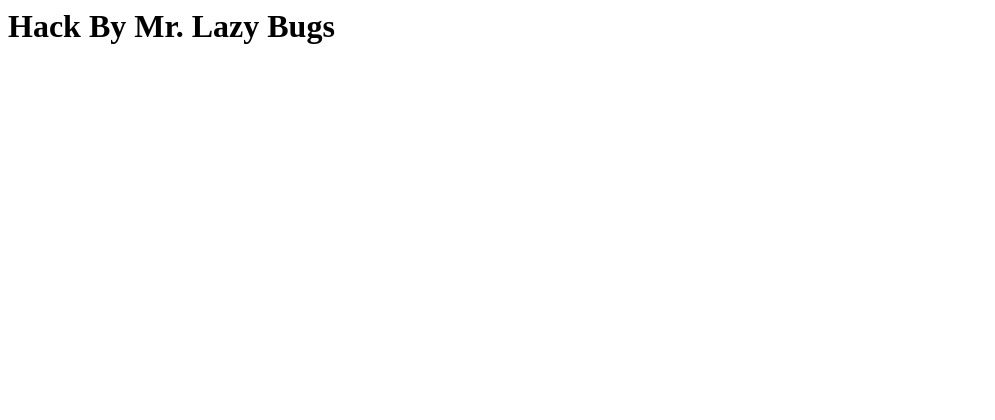
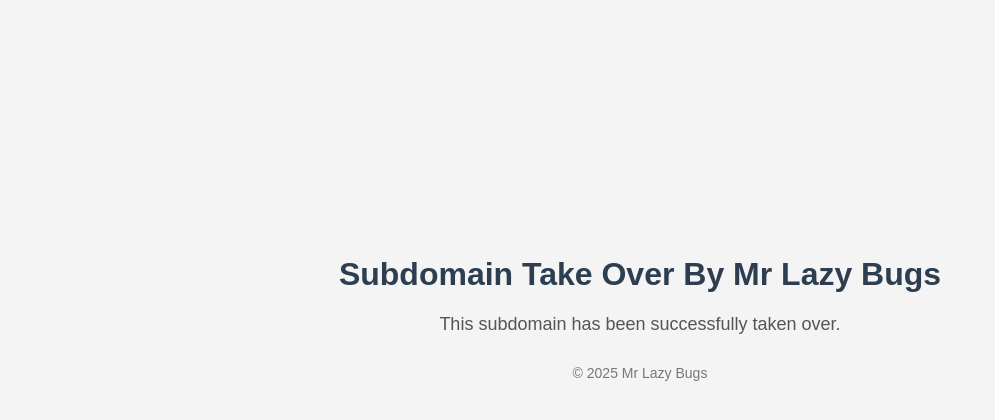
Before and after one commit to bugsrootx0/subdomiantakeover, a plain HTML site: page index.html in a window 1280 px wide. Shown: the whole page, without its empty margins (0-995 px from the left). Drawn offline with Linux system fonts and the light colour scheme.

Commit message:
index.html

```diff
--- a/index.html
+++ b/index.html
@@ -1 +1,35 @@
-<h1>Hack By Mr. Lazy Bugs</h2>
+<!DOCTYPE html>
+<html lang="en">
+<head>
+    <meta charset="UTF-8">
+    <meta name="viewport" content="width=device-width, initial-scale=1.0">
+    <title>Subdomain Take Over By Mr Lazy Bugs</title>
+    <style>
+        body {
+            font-family: Arial, sans-serif;
+            text-align: center;
+            background-color: #f4f4f4;
+            margin: 0;
+            padding: 0;
+        }
+        h1 {
+            color: #2c3e50;
+            margin-top: 20%;
+        }
+        p {
+            color: #555;
+            font-size: 18px;
+        }
+        footer {
+            margin-top: 30px;
+            color: #777;
+            font-size: 14px;
+        }
+    </style>
+</head>
+<body>
+    <h1>Subdomain Take Over By Mr Lazy Bugs</h1>
+    <p>This subdomain has been successfully taken over.</p>
+    <footer>© 2025 Mr Lazy Bugs</footer>
+</body>
+</html>
```
